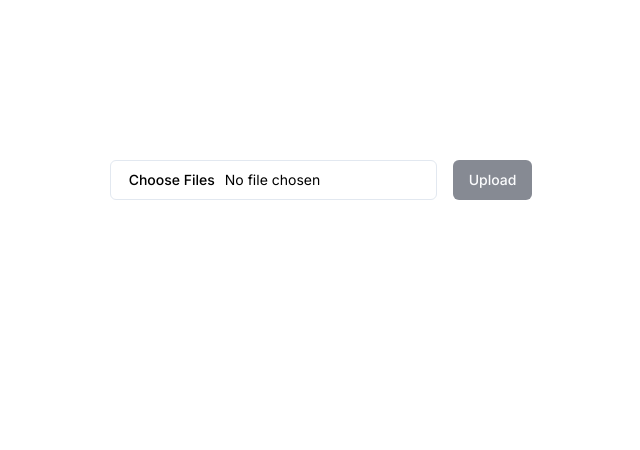
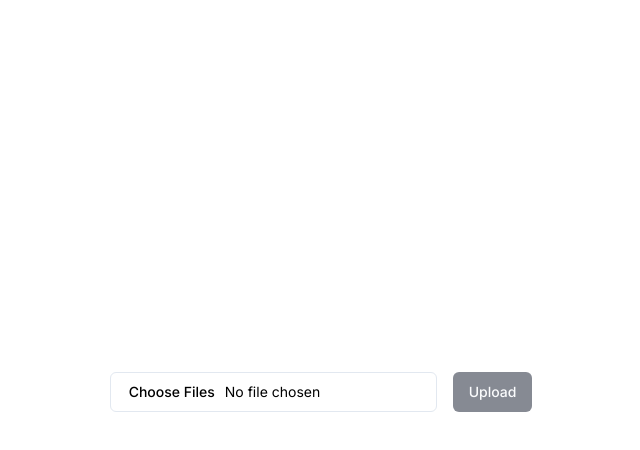
Before and after one commit to salazarjoshua/hd-assessment, a Next.js app: page / in a window 1280 px wide. Shown: the top 450 px of the page, without its empty margins (319-959 px from the left). Built offline with nearby package versions, Linux system fonts and the light colour scheme.

Commit message:
Add conditional to useEffect, add styling

```diff
--- a/app/page.tsx
+++ b/app/page.tsx
@@ -2,7 +2,7 @@ import FileUpload from "@/components/FileUpload";
 
 export default function Home() {
   return (
-    <main className="container  w-full py-40 flex items-center justify-center">
+    <main className="container  w-full min-h-screen py-40 flex items-center justify-center">
       <FileUpload />
     </main>
   );
--- a/components/FileUpload.tsx
+++ b/components/FileUpload.tsx
@@ -32,6 +32,7 @@ const FileUpload: React.FC = () => {
             const parsedBlobs = JSON.parse(storedBlobs);
             if (Array.isArray(parsedBlobs)) {
                 setBlobs(parsedBlobs);
+                console.log("Loaded blobs from localStorage:", parsedBlobs);
             } else {
                 console.error("Invalid blobs format in localStorage");
             }
@@ -40,8 +41,15 @@ const FileUpload: React.FC = () => {
 
     // Update localStorage whenever blobs state changes
     useEffect(() => {
+        if (blobs.length > 0) {
             localStorage.setItem('blobs', JSON.stringify(blobs));
+            console.log("Updated localStorage with blobs:", blobs);
+        } else {
+            localStorage.removeItem('blobs'); // Remove the 'blobs' item if the array is empty
+            console.log("Removed blobs from localStorage");
+        }
     }, [blobs]);
+
 
     const handleFileChange = (event: React.ChangeEvent<HTMLInputElement>) => {
         const selectedFiles = Array.from(event.target.files || []);
@@ -139,11 +147,8 @@ const FileUpload: React.FC = () => {
     };
 
     return (
+        <>
         <div className='w-full max-w-[600px] flex flex-col gap-4'>
-            {dogImage && (
-                <Image src={dogImage} alt="Dog" className="absolute bottom-4 right-4 size-40 object-cover bg-slate-100 rounded-lg" width={128} height={128} />
-            )}
-
             <form className="flex gap-4 mx-auto" onSubmit={handleUpload}>
                 <Input type="file" multiple onChange={handleFileChange} ref={fileInputRef} />
                 <Button disabled={files.length === 0} type='submit'>Upload</Button>
@@ -173,6 +178,10 @@ const FileUpload: React.FC = () => {
                 </DialogContent>
             </Dialog>
         </div>
+        {dogImage && (
+                <Image src={dogImage} alt="Dog" className="fixed bottom-4 right-4 size-20 md:size-40 object-cover bg-slate-100 rounded-lg" width={128} height={128} />
+            )}
+        </>
     );
 };
 
```
